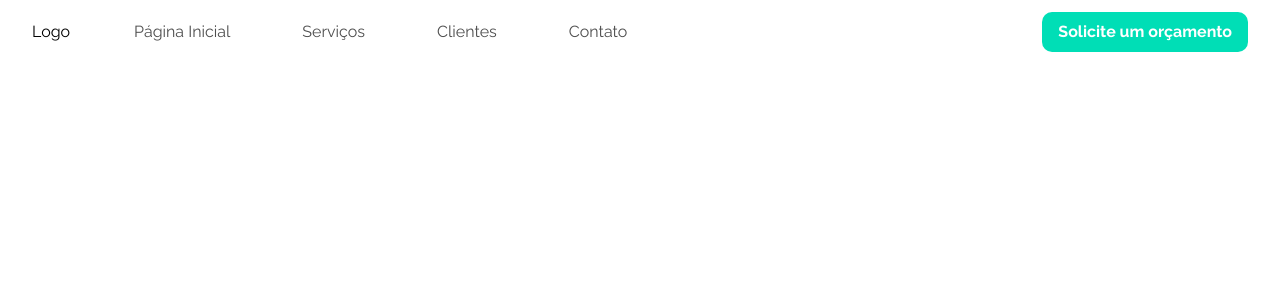
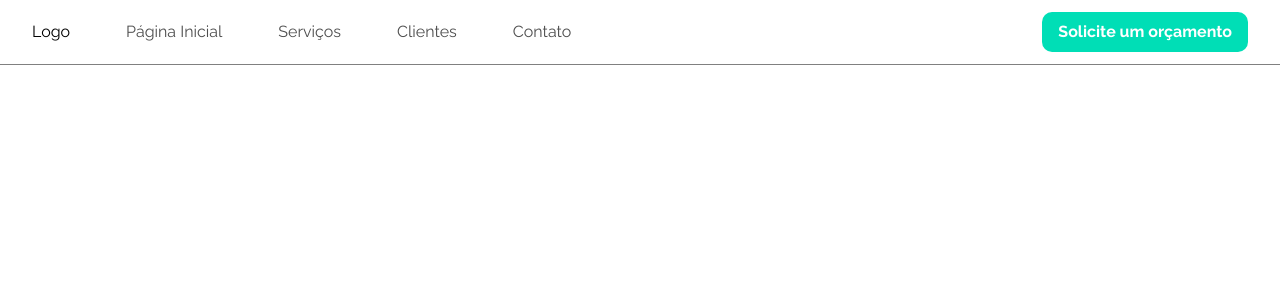
Before and after one commit to guga0712/old-website-up, a Next.js app: page / in a window 1280 px wide. Shown: the top 300 px of the page. Built offline with nearby package versions, Linux system fonts and the light colour scheme.

Commit message:
fixed pading of mobile menu

```diff
--- a/src/components/MainMenu/index.tsx
+++ b/src/components/MainMenu/index.tsx
@@ -17,14 +17,13 @@ import {
     Stack,
     Text
 } from '@chakra-ui/react';
-import { HamburgerIcon, CloseIcon } from '@chakra-ui/icons';
+import { HamburgerIcon, CloseIcon, ArrowForwardIcon, ArrowRightIcon, ChevronRightIcon } from '@chakra-ui/icons';
 
 const Links = ['Página Inicial', 'Serviços', 'Clientes', 'Contato'];
 
 const NavLink = ({ children }: { children: ReactNode }) => (
     <Link
-        px={2}
-        py={8}
+        py={6}
         _hover={{ textDecoration: 'none' }}
         _active={{
             color: '#00DEB6',
@@ -33,7 +32,7 @@ const NavLink = ({ children }: { children: ReactNode }) => (
         textDecoration='none'
         href={'#'}
         fontWeight={{ base: '600', md: '400' }}
-        fontSize={{ sm: '25px', md: 'md' }}
+        fontSize={{ base: '25px', md: 'md' }}
         color="#4E4E4E"
     >
         {children}
@@ -46,15 +45,8 @@ export default function MainMenu() {
 
     return (
         <>
-            <Box bg='white' px={{ base: '4', md: '8' }}>
+            <Box bg='white' px={{ base: '4', md: '8' }} borderBottom='1px solid gray'>
                 <Flex h={16} alignItems={'center'} justifyContent={{ base: 'space-between' }}>
-                    <IconButton
-                        size={'md'}
-                        icon={isOpen ? <CloseIcon /> : <HamburgerIcon />}
-                        aria-label={'Open Menu'}
-                        display={{ md: 'none' }}
-                        onClick={isOpen ? onClose : onOpen}
-                    />
                     <HStack spacing={{ lg: '14', md: '4' }} alignItems={'center'}>
                         <Box>Logo</Box>
                         <HStack
@@ -66,6 +58,13 @@ export default function MainMenu() {
                             ))}
                         </HStack>
                     </HStack>
+                    <IconButton
+                        size={'md'}
+                        icon={isOpen ? <CloseIcon /> : <HamburgerIcon />}
+                        aria-label={'Open Menu'}
+                        display={{ md: 'none' }}
+                        onClick={isOpen ? onClose : onOpen}
+                    />
                     <Link
                         display={{ base: 'none', md: 'flex' }}
                         px='4'
@@ -78,10 +77,15 @@ export default function MainMenu() {
                         Solicite um orçamento</Link>
                 </Flex>
                 {isOpen ? (
-                    <Box pb={4} h="100vh" display={{ md: 'none' }}>
+                    <Box pb={4} px="0" h="100vh" display={{ md: 'none' }}>
                         <Stack as={'nav'} spacing={4}>
                             {Links.map((link) => (
-                                <NavLink key={link}>{link}</NavLink>
+                                <NavLink key={link}>
+                                    <Flex justifyContent="space-between" alignItems="center">
+                                        {link}
+                                        <ChevronRightIcon fontSize="40px" />
+                                    </Flex>
+                                </NavLink>
                             ))}
                         </Stack>
                     </Box>
```
